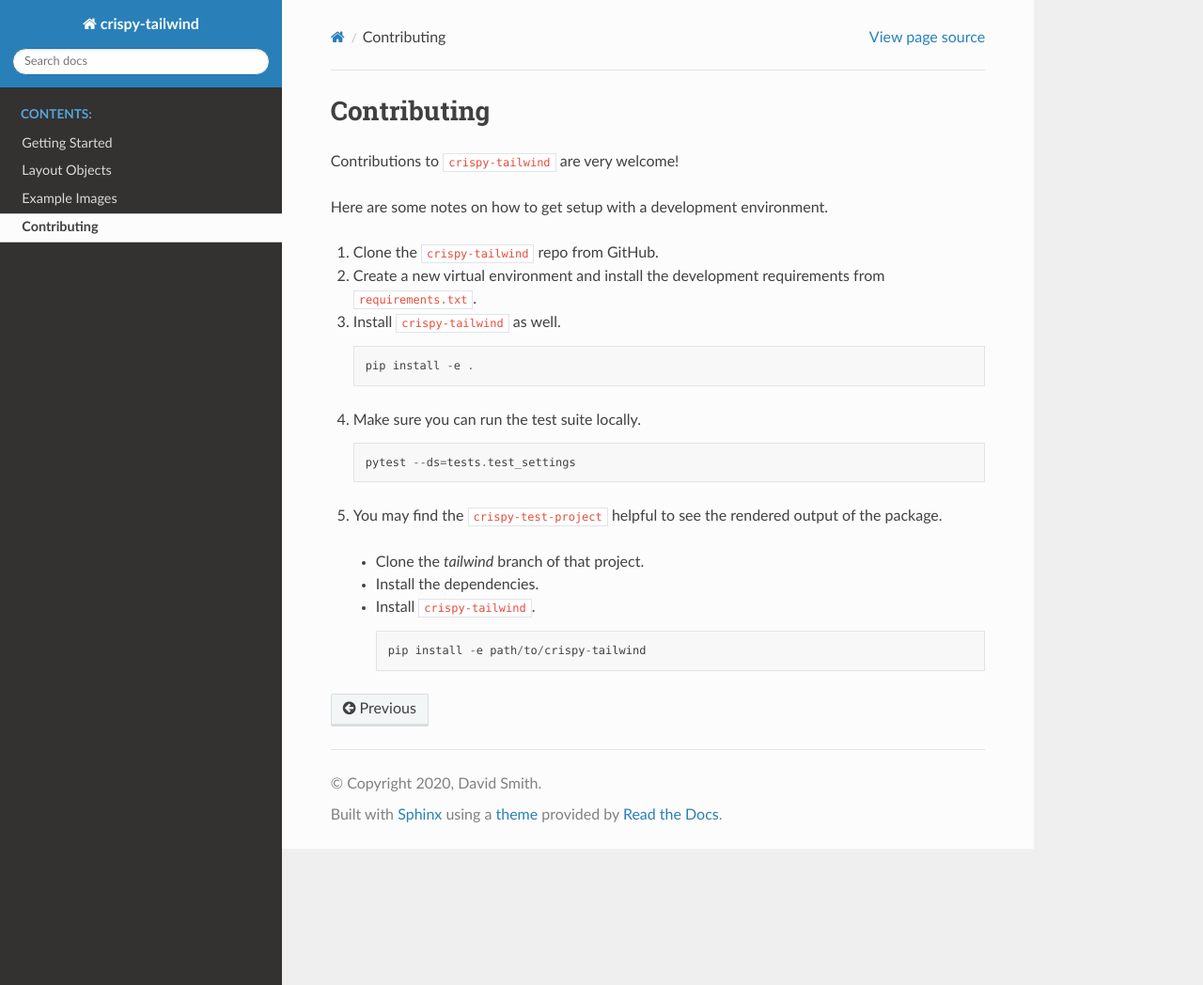
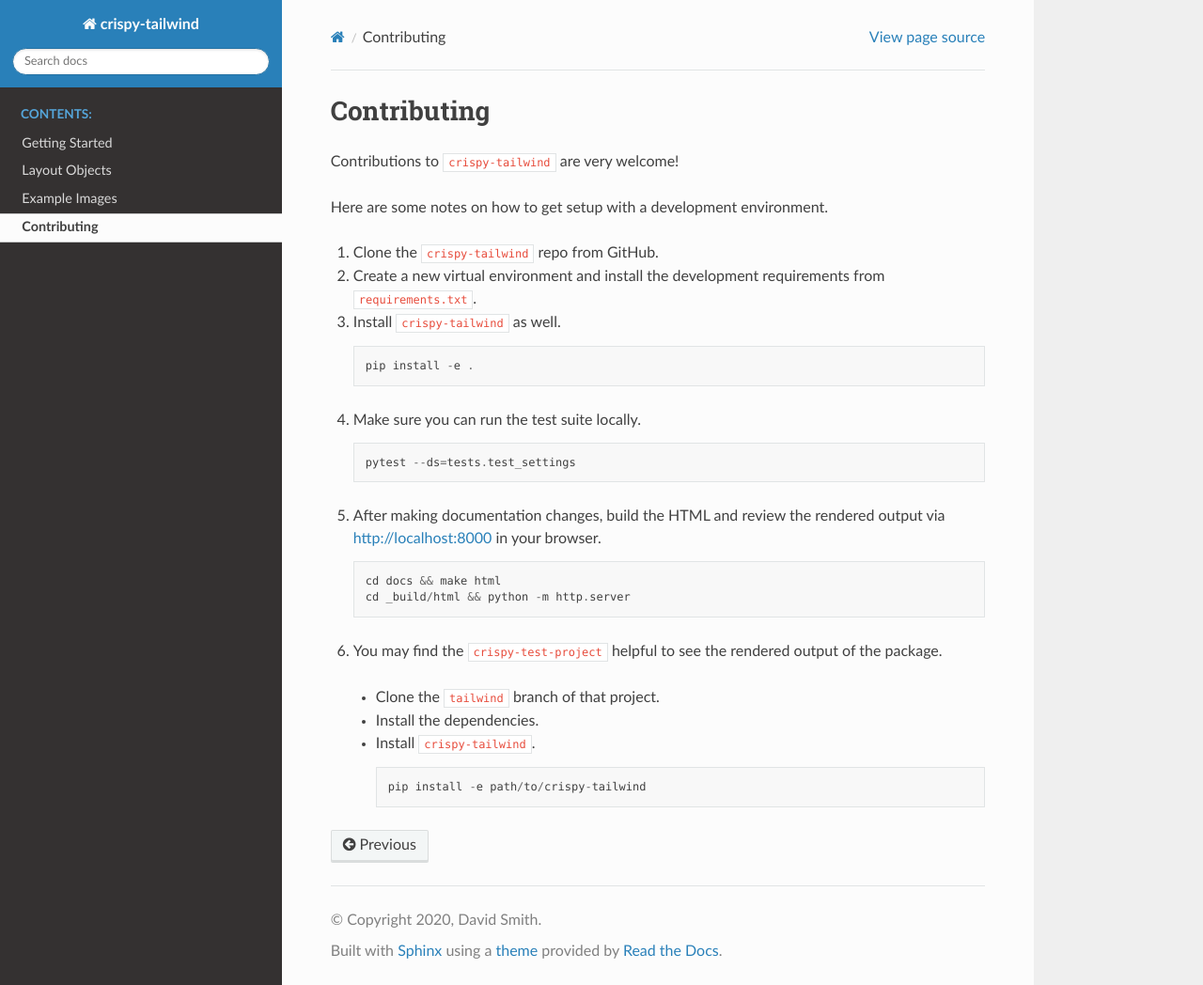
Before and after one commit to django-crispy-forms/crispy-tailwind, a Sphinx documentation site: the page built from docs/contributing.txt, in a window 1280 px wide and 1048 px high. Shown: the whole window at 94% size. Built offline with Sphinx 7.4.7 and the Read the Docs theme 2.0.0, drawn with Linux system fonts in a browser that asks for light colours.

Commit message:
Document how to build & preview docs locally (#65)

```diff
--- a/docs/contributing.txt
+++ b/docs/contributing.txt
@@ -18,10 +18,16 @@
 
     pytest --ds=tests.test_settings
 
-5. You may find the ``crispy-test-project`` helpful to see the rendered output
+5. After making documentation changes, build the HTML and review the rendered
+   output via http://localhost:8000 in your browser. ::
+
+    cd docs && make html
+    cd _build/html && python -m http.server
+
+6. You may find the ``crispy-test-project`` helpful to see the rendered output
    of the package.
 
-  - Clone the `tailwind` branch of that project.
+  - Clone the ``tailwind`` branch of that project.
   - Install the dependencies.
   - Install ``crispy-tailwind``. ::
 
```
